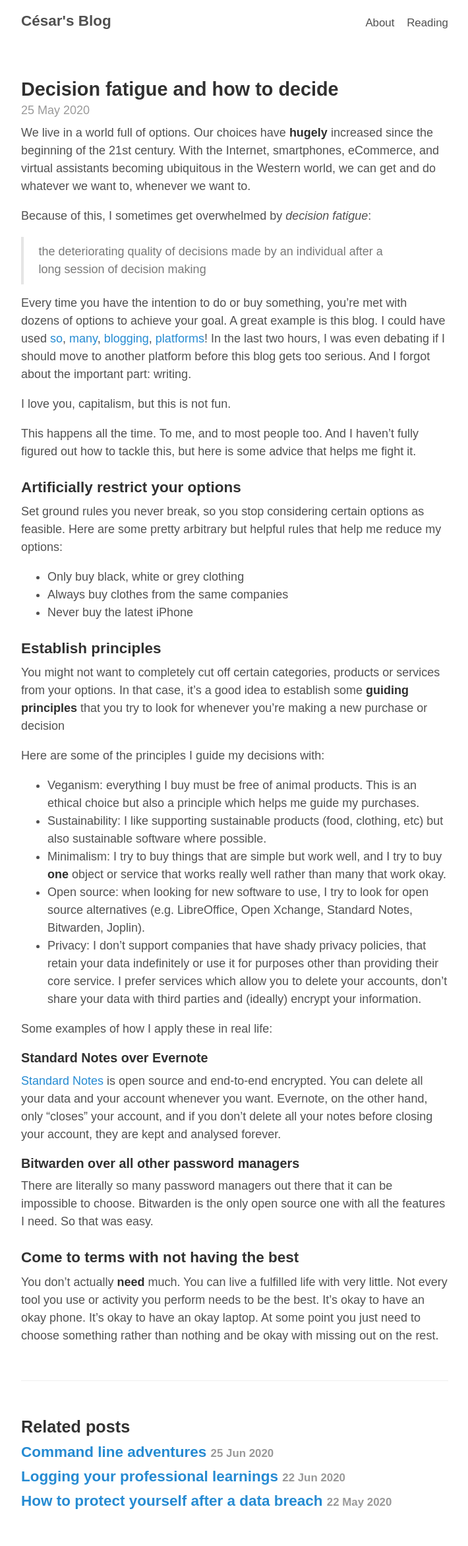
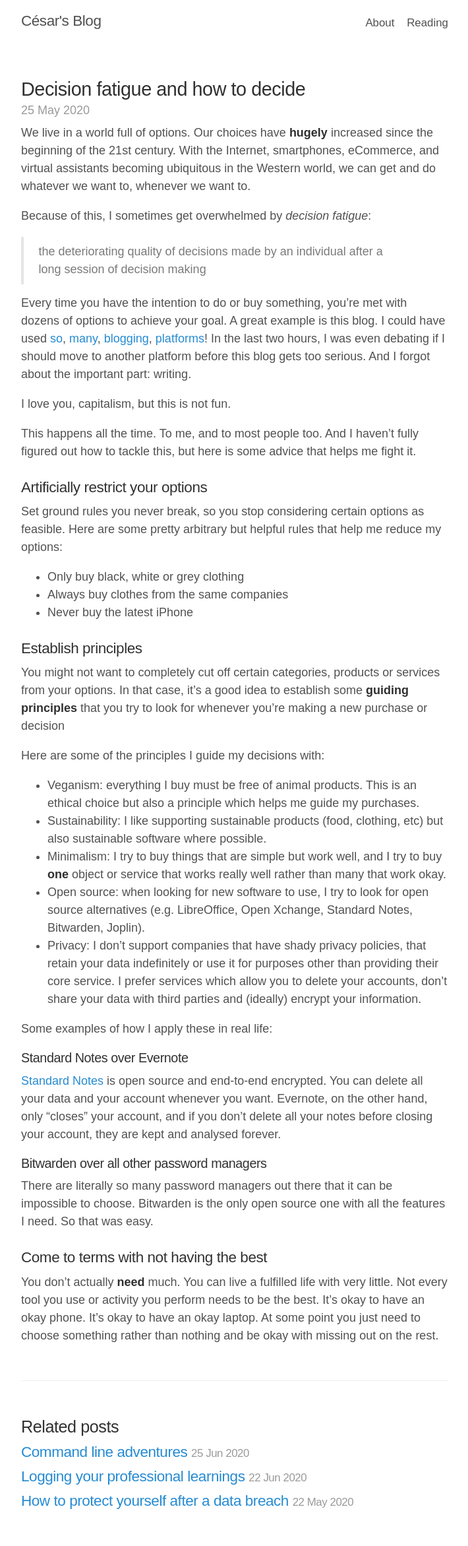
Before and after one commit to cesarferradas/ferrad.as, a Jekyll site: the page built from _posts/2020-05-25-decision-fatigue-how-to-decide.md, in a window 1280 px wide. Shown: the whole page at 66% size, without its empty margins (284-994 px from the left). Built offline with Jekyll 4.4.1, drawn with Linux system fonts in a browser that asks for light colours; our own code applies the rules of GitHub Pages for plain Markdown files.

Commit message:
change headings styles

```diff
--- a/public/css/poole.css
+++ b/public/css/poole.css
@@ -51,10 +51,12 @@ a:focus {
 
 /* Headings */
 h1, h2, h3, h4, h5, h6 {
+  color: #313131;
+  font-family: Arial, sans-serif;
+  font-weight: 400;
+  letter-spacing: -.025rem;
+  line-height: 1.25;
   margin-bottom: .5rem;
-  font-weight: bold;
-  line-height: 1.25;
-  color: #313131;
   text-rendering: optimizeLegibility;
 }
 h1 {
```
